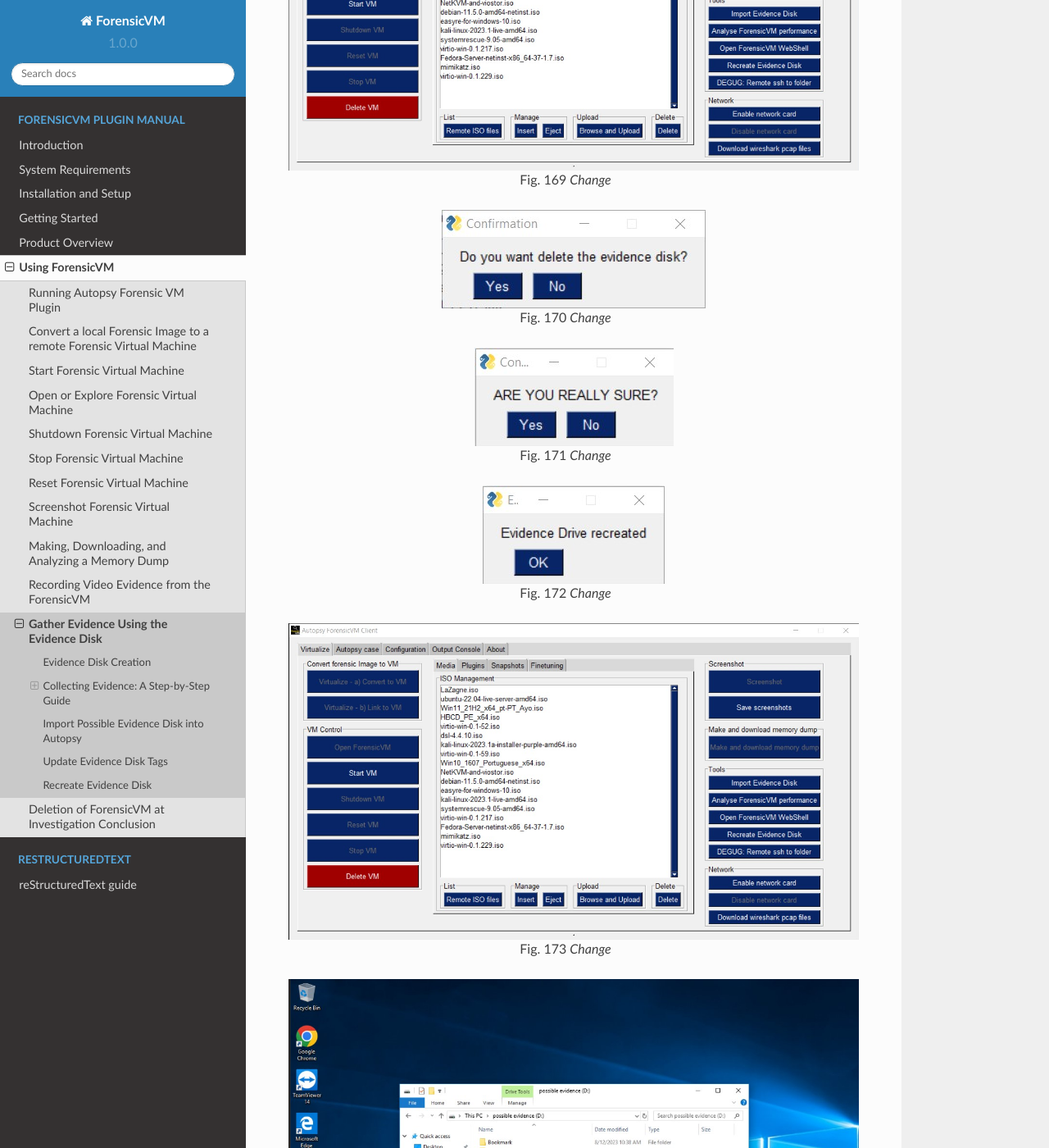
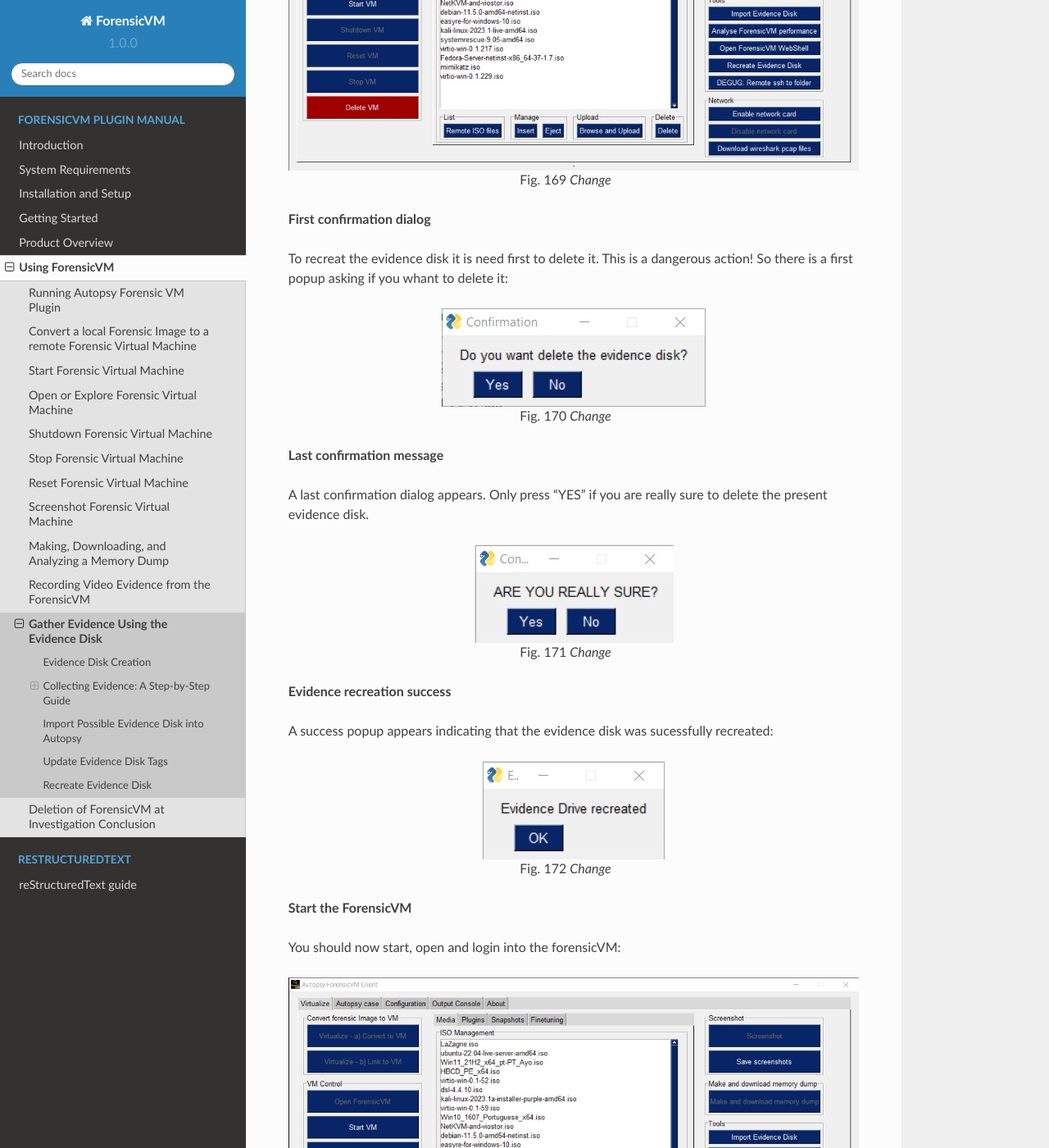
Before and after one commit to nunomourinho/forensicVmAutopsyUserManual, a Sphinx documentation site: the page built from docs/user/evidence_disk.rst, in a window 1280 px wide and 1400 px high, scrolled down 23448 px. Shown: the whole window at 82% size. Built offline with Sphinx 7.4.7 and the Read the Docs theme 2.0.0, drawn with Linux system fonts in a browser that asks for light colours; pages that are not in the unit, such as notebooks, are missing from menus; some of the changed text lies outside the part shown.

Commit message:
Update evidence_disk.rst

```diff
--- a/docs/user/evidence_disk.rst
+++ b/docs/user/evidence_disk.rst
@@ -459,11 +459,19 @@
 
    *Change*
 
+**First confirmation dialog**
+
+To recreat the evidence disk it is need first to delete it. This is a dangerous action! So there is a first popup asking if you whant to delete it:
+
 .. figure:: img/evidence_disk_0038.jpg
    :alt: Change
    :align: center
 
    *Change*
+
+**Last confirmation message**
+
+A last confirmation dialog appears. Only press "YES" if you are really sure to delete the present evidence disk.
 
 .. figure:: img/evidence_disk_0039.jpg
    :alt: Change
@@ -471,11 +479,19 @@
 
    *Change*
 
+**Evidence recreation success**
+
+A success popup appears indicating that the evidence disk was sucessfully recreated:
+
 .. figure:: img/evidence_disk_0040.jpg
    :alt: Change
    :align: center
 
    *Change*
+
+**Start the ForensicVM**
+
+You should now start, open and login into the forensicVM:
 
 .. figure:: img/evidence_disk_0041.jpg
    :alt: Change
@@ -483,6 +499,10 @@
 
    *Change*
 
+**New evidence disk with only folder tags**
+
+A newly evidence disk was created with the existing Autopsy evidence tags as folders. No previously collect evidence will be present, so please `Import evidence disk`_ first.
+
 .. figure:: img/evidence_disk_0042.jpg
    :alt: Change
    :align: center
```
